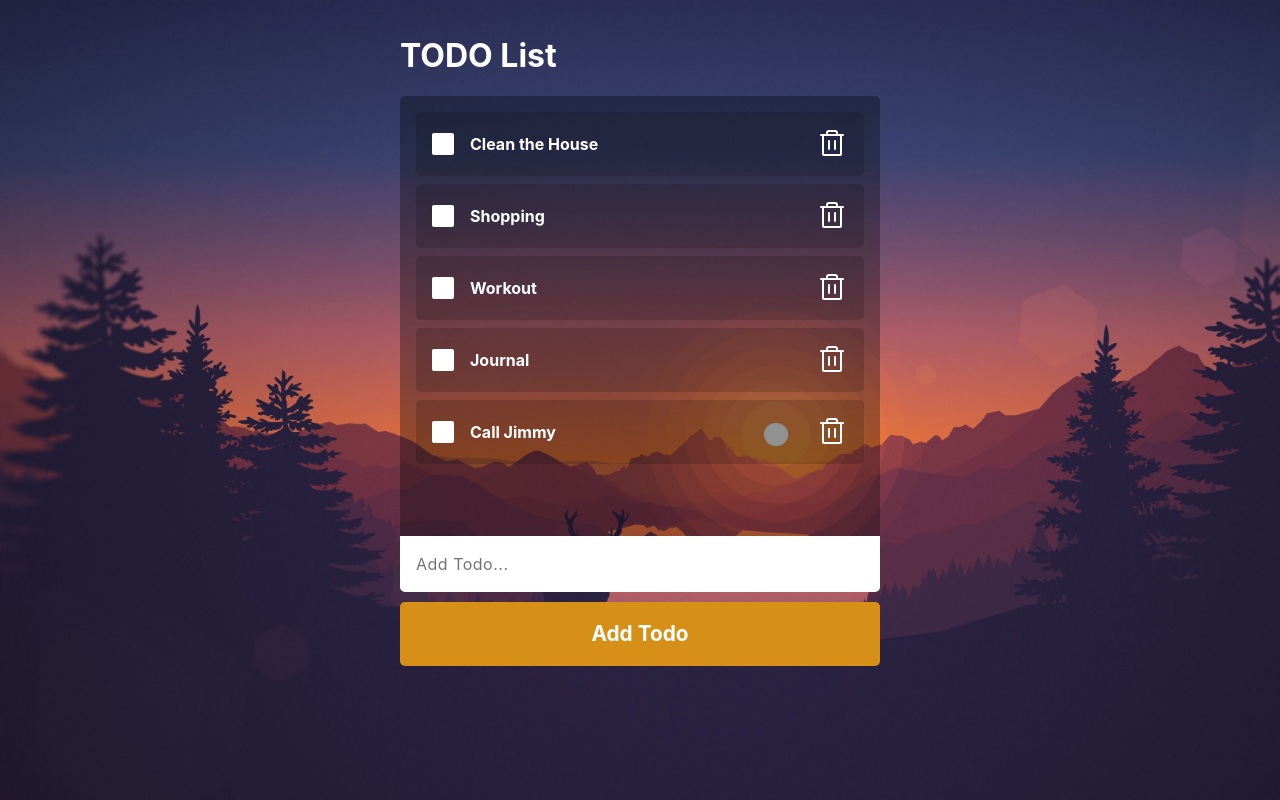
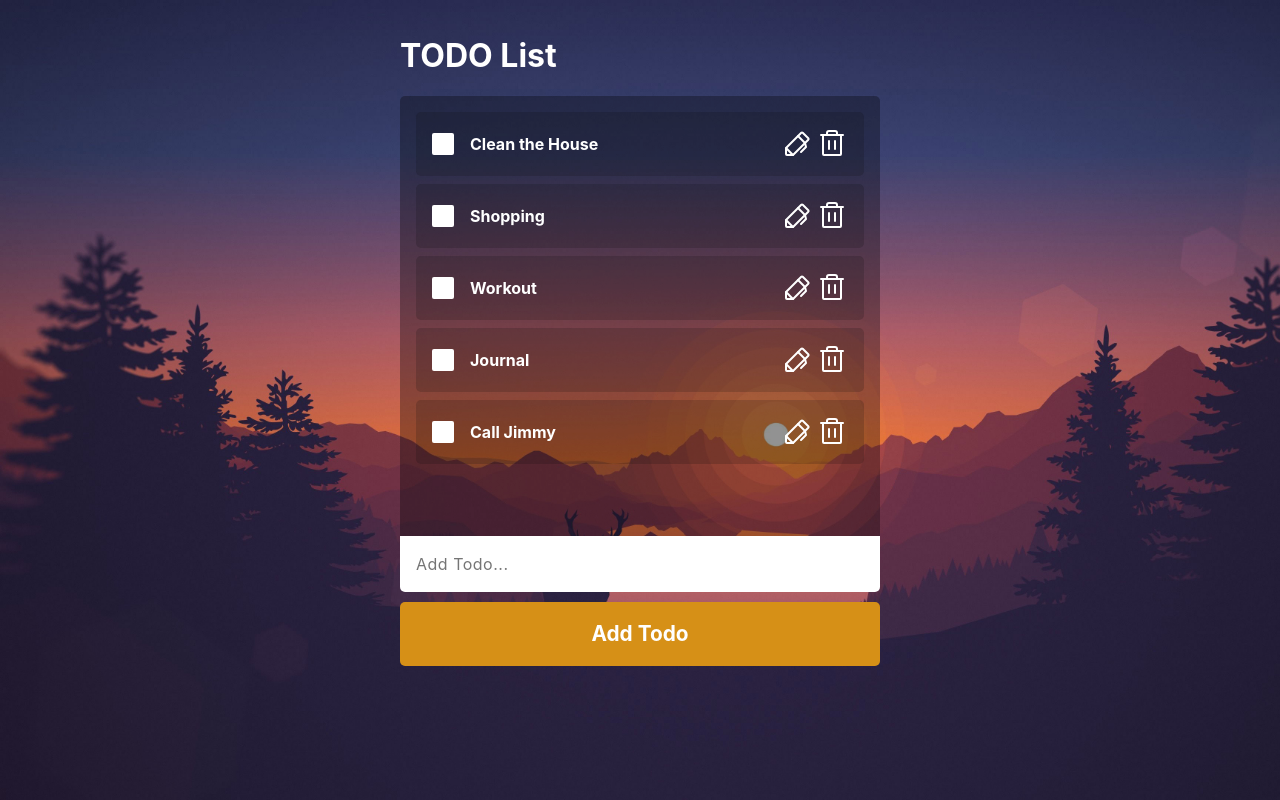
Before and after one commit to flnx/SoftUni-React, a React (Create React App) app in the folder 8. Hooks/my-app/: page / in a window 1280 px wide. Built offline with nearby package versions, Linux system fonts and the light colour scheme.

Commit message:
Adding Edit and changing architecture

```diff
--- a/8. Hooks/my-app/src/App.js
+++ b/8. Hooks/my-app/src/App.js
@@ -22,21 +22,21 @@ function App() {
     }, []);
 
     return (
+        <TodosContext.Provider value={{ todos, setTodos }}>
             <div className="App">
                 <div className="container">
                     <header>
                         <h1>TODO List</h1>
                     </header>
-                <TodosContext.Provider value={{ todos, setTodos }}>
                     <main>
                         <TodoList />
                     </main>
                     <section>
                         <CreateTodo />
                     </section>
-                </TodosContext.Provider>
                 </div>
             </div>
+        </TodosContext.Provider>
     );
 }
 
--- a/8. Hooks/my-app/src/components/CreateTodo/CreateTodo.js
+++ b/8. Hooks/my-app/src/components/CreateTodo/CreateTodo.js
@@ -5,10 +5,10 @@ import styles from './CreateTodo.module.css';
 
 export const CreateTodo = () => {
     const [task, setTask] = useState('');
-    const {todos, setTodos} = useContext(TodosContext);
+    const { setTodos } = useContext(TodosContext);
 
     const changeHandler = (e) => {
-        setTask(() => e.target.value);
+        setTask(e.target.value);
     };
 
     const createHandler = (e, newTodo) => {
@@ -19,11 +19,11 @@ export const CreateTodo = () => {
             { _id: newTodo, name: newTodo, isCompleted: false },
         ]);
 
-        setTask(() => '');
+        setTask('');
     };
 
     return (
-        <form action="" onSubmit={(e) => createHandler(e, task)}>
+        <form onSubmit={(e) => createHandler(e, task)}>
             <div className={styles['form-control']}>
                 <input
                     type="text"
--- a/8. Hooks/my-app/src/components/TodoItem/Checkbox.js
+++ b/8. Hooks/my-app/src/components/TodoItem/Checkbox/Checkbox.js
@@ -1,4 +1,3 @@
-
 import styles from './Checkbox.module.css';
 
 export const Checkbox = ({ changeHandler, isChecked }) => {
--- a/8. Hooks/my-app/src/components/TodoItem/Checkbox.module.css
+++ b/8. Hooks/my-app/src/components/TodoItem/Checkbox/Checkbox.module.css
@@ -1,4 +1,4 @@
-@import '../../styles/global.css';
+@import '../../../styles/global.css';
 
 /* visually hidden (but still accessible for screen readers) */
 input[type='checkbox'] {
--- /dev/null
+++ b/8. Hooks/my-app/src/components/TodoItem/Edit/EditTodo.js
@@ -0,0 +1,18 @@
+import { useState } from "react";
+
+export const EditTodo = ({ editHandler, taskName, taskId }) => {
+    const [task, setTask] = useState(taskName);
+
+    const changeHandler = (e) => {
+        setTask(e.target.value);
+    };
+
+    return (
+        <div>
+            <form onSubmit={(e) => editHandler(e, task, taskId)}>
+                <input type="text" value={task} onChange={changeHandler} />
+                <input type="submit" value="save" />
+            </form>
+        </div>
+    );
+};
--- a/8. Hooks/my-app/src/components/TodoItem/TodoItem.js
+++ b/8. Hooks/my-app/src/components/TodoItem/TodoItem.js
@@ -1,34 +1,71 @@
-import { useState } from 'react';
+import { useContext, useState } from 'react';
+import { TodosContext } from '../../contexts/todos';
 
-import { Trash } from 'phosphor-react';
-import { Checkbox } from './Checkbox';
+import { Trash, Pen } from 'phosphor-react';
+
+import { EditTodo } from './Edit/EditTodo';
+import { Checkbox } from './Checkbox/Checkbox';
 
 import styles from './TodoItem.module.css';
 
-export const TodoItem = ({_id, deleteHandler, isCompleted, name}) => {
+export const TodoItem = ({ _id, isCompleted, name }) => {
+    const { setTodos } = useContext(TodosContext);
+
     const [isChecked, setIsChecked] = useState(false);
+    const [isEdit, setIsEdit] = useState(false);
 
-    const changeHandler = () => {
-        setIsChecked((prev) => !prev);
+    const checkboxHandler = () => setIsChecked((prev) => !prev);
+    const onEdit = () => setIsEdit((prev) => !prev);
+
+    const editHandler = (e, newTaskName, taskId) => {
+        e.preventDefault();
+
+        setTodos((currentTodos) =>
+            currentTodos.map((x) =>
+                x._id === taskId ? { ...x, name: newTaskName } : x
+            )
+        );
+
+        setIsEdit(false);
+    };
+
+    const deleteHandler = (todoId) => {
+        setTodos((oldTodos) => oldTodos.filter((x) => x._id !== todoId));
     };
 
     return (
-        <li className={styles['todo-item']}>
-            <div className={styles['todo-item__wrapper']}>
+        <li className={styles['item']}>
+            <div className={styles['wrapper']}>
+                {isEdit ? (
+                    <EditTodo
+                        editHandler={editHandler}
+                        taskName={name}
+                        taskId={_id}
+                    />
+                ) : (
                     <section>
                         <Checkbox
-                        changeHandler={changeHandler}
+                            changeHandler={checkboxHandler}
                             isChecked={isChecked}
                         />
                         <span className={isChecked ? styles.completed : ''}>
                             {name}
                         </span>
                     </section>
+                )}
+
+                <section>
+                    <Pen
+                        size={32}
+                        className={styles['edit-icon']}
+                        onClick={() => onEdit(_id)}
+                    />
                     <Trash
                         size={32}
                         className={styles['trash-icon']}
                         onClick={() => deleteHandler(_id)}
                     />
+                </section>
             </div>
         </li>
     );
--- a/8. Hooks/my-app/src/components/TodoItem/TodoItem.module.css
+++ b/8. Hooks/my-app/src/components/TodoItem/TodoItem.module.css
@@ -1,23 +1,28 @@
-.todo-item {
+.item {
     background: rgba(11, 11, 11, 0.182);
     padding: 1rem;
     border-radius: 5px;
 }
 
-.todo-item__wrapper {
+.wrapper {
     display: flex;
     justify-content: space-between;
     align-items: center;
 }
 
-
-.trash-icon {
-    cursor: pointer;
+.wrapper span {
+    font-size: 1rem;
+    font-weight: 700;
 }
 
-.todo-item__wrapper span {
-    font-size: 1rem;
-    font-weight: 700;
+.item section {
+    display: flex;
+    align-items: center;
+}
+
+.trash-icon, .edit-icon {
+    cursor: pointer;
+    margin-left: 0.2em;
 }
 
 .completed {
@@ -25,8 +30,3 @@
     text-decoration-thickness: 2px;
     color: rgb(220, 211, 211);
 }
-
-.todo-item__wrapper section {
-    display: flex;
-    align-items: center;
-}
--- a/8. Hooks/my-app/src/components/TodoList/TodoList.js
+++ b/8. Hooks/my-app/src/components/TodoList/TodoList.js
@@ -5,17 +5,13 @@ import { TodoItem } from '../TodoItem/TodoItem';
 import styles from './TodoList.module.css';
 
 export const TodoList = () => {
-    const { todos, setTodos } = useContext(TodosContext);
-
-    const deleteHandler = (todoId) => {
-        setTodos((oldTodos) => oldTodos.filter((x) => x._id !== todoId));
-    };
+    const { todos } = useContext(TodosContext);
 
     return (
         <div className={styles['todos']}>
             <ul className={styles['todo-list']}>
                 {todos.map((x) => (
-                    <TodoItem key={x._id} {...x} deleteHandler={deleteHandler} />
+                    <TodoItem key={x._id} {...x} />
                 ))}
             </ul>
         </div>
```
Lines whose indentation alone changed are shown as unchanged.
